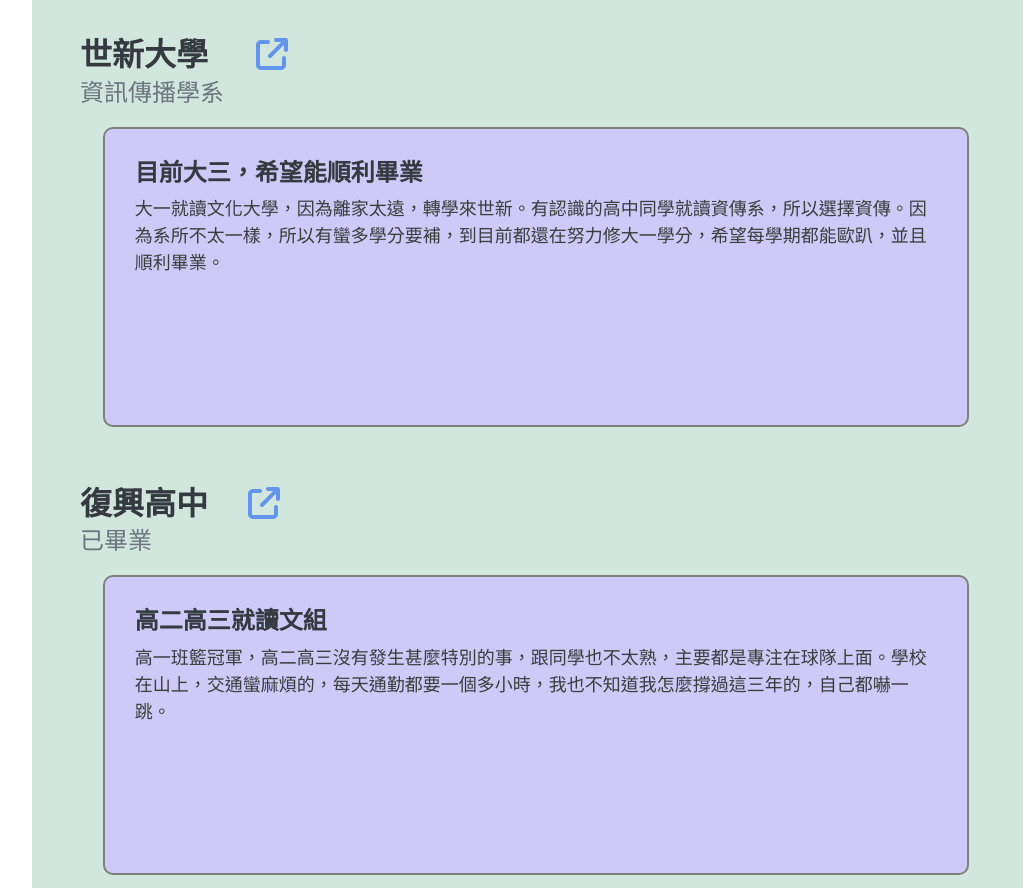
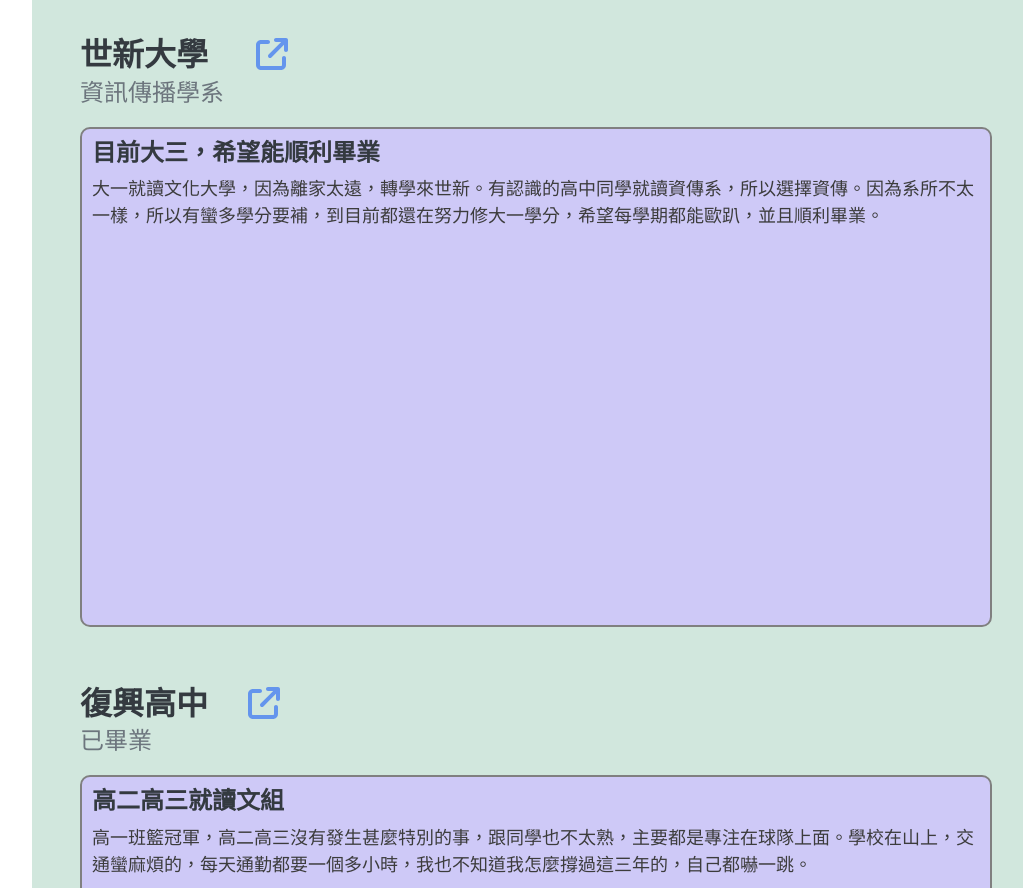
Before and after one commit to chenwei1224/chenwei1224.github.io, a plain HTML site: page index.html in a window 1280 px wide. Shown: the part 960-1848 px from the top of the page, without its empty margins (240-1263 px from the left). Drawn offline with nearby package versions, Linux system fonts and the light colour scheme; a web font is replaced by a local one.

Commit message:
Update mystyles.css

```diff
--- a/css/mystyles.css
+++ b/css/mystyles.css
@@ -27,11 +27,11 @@ a.jjlink:hover{
 }
 div.jjdivgrey{
     background-color: rgb(206, 201, 247);
-    padding: 30px;
+    padding: 10px;
     border-radius: 10px;
     border: 2px solid grey;
-    width: 95%;
-    height: 300px;
+    width: 100%;
+    height: 500px;
     margin: 10px auto;
 }
 jj-color-blue{
```
